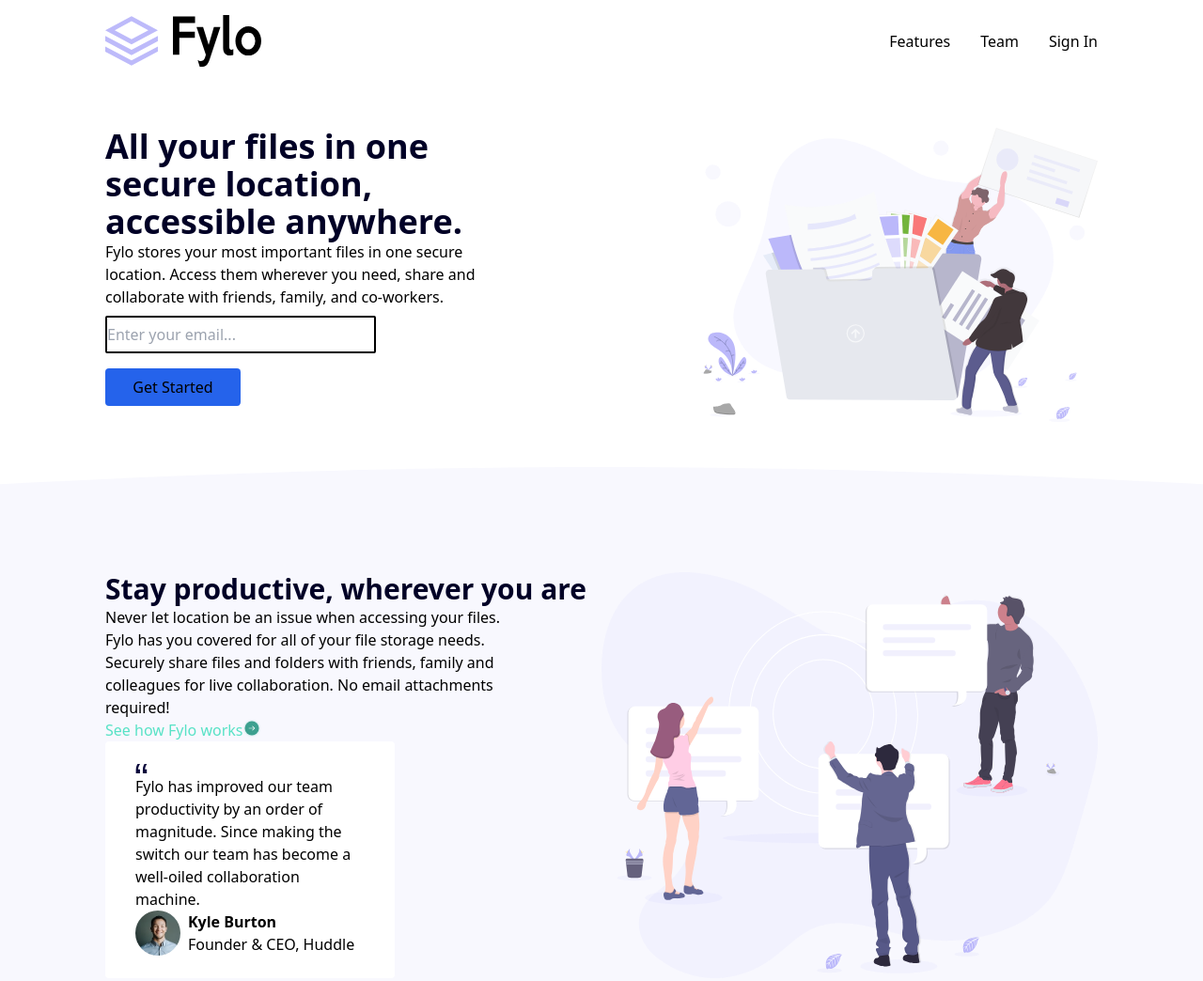
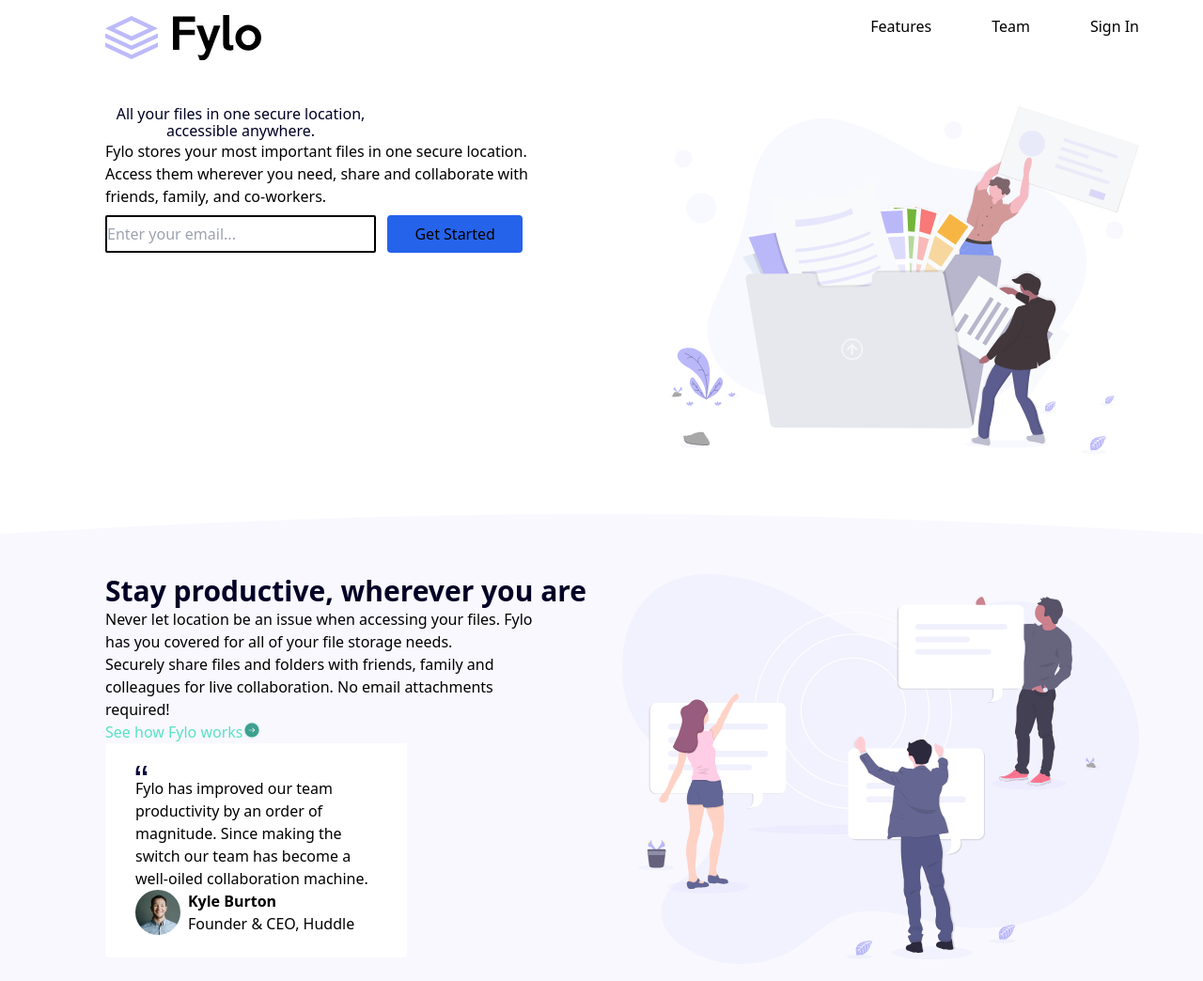
Before and after one commit to Donnish233/Fylo-assignment, a website: page index.html in a window 1280 px wide. Shown: the top 1044 px of the page at 94% size. Drawn offline with nearby package versions, Linux system fonts and the light colour scheme.

Commit message:
Third commit
Complemented some of the work done

```diff
--- a/index.html
+++ b/index.html
@@ -4,6 +4,7 @@
     <meta charset="UTF-8" />
     <meta name="viewport" content="width=device-width, initial-scale=1.0" />
     <!-- displays site properly based on user's device -->
+    <script src="https://unpkg.com/@tailwindcss/browser@4"></script>
     <link rel="stylesheet" href="./src/output.css" />
     <link
       rel="icon"
@@ -11,7 +12,7 @@
       sizes="32x32"
       href="./images/favicon-32x32.png"
     />
-    <!-- <script src="https://unpkg.com/@tailwindcss/browser@4"></script> -->
+
     <title>Frontend Mentor | Fylo landing page with two column layout</title>
     <script
       src="https://kit.fontawesome.com/d078f9a93c.js"
@@ -38,23 +39,23 @@
     </style>
   </head>
   <body>
-    <header class="w-full py-4 px-28 flex justify-between">
-      <img src="./images/logo.svg" alt="Fylo logo" />
+    <header class="m-4 flex justify-between w-[270px] md:w-[1100px] md:justify-between md:mx-28 md:mt-4 md:mb-12">
+      <img src="./images/logo.svg" alt="Fylo logo" class="h-6 w-12 md:w-auto"/>
       <nav>
-        <ul class="flex space-x-8 py-4">
+        <ul class="flex gap-4 md:flex md:gap-16">
           <li class="cursor-pointer">Features</li>
           <li class="cursor-pointer">Team</li>
           <li class="cursor-pointer">Sign In</li>
         </ul>
       </nav>
     </header>
-    <section class="w-full my-12 px-28">
-      <div class="flex justify-between w-full">
+    <section class="w-80 m-4 md:w-[1100px] md:mt-12 md:mb-16 md:mx-28">
+      <div class="flex justify-between flex-wrap-reverse md:w-[1100px]">
         <section>
-          <h1 class="text-4xl text-[#000026] font-semibold w-8/12">
+          <h1 class="w-72 text-2xl font-bold text-center text-[#000026] md:font-semibold md:text-4xl md:w-[500px]">
             All your files in one secure location, accessible anywhere.
           </h1>
-          <div class="w-8/12">
+          <div class="w-[500px]">
             <p>
               Fylo stores your most important files in one secure location.
               Access them wherever you need, share and collaborate with friends,
@@ -75,11 +76,11 @@
             </button>
           </div>
         </section>
-        <img src="./images/illustration-1.svg" alt="" class="w-[40%]" />
+        <img src="./images/illustration-1.svg" alt="" class=" w-64 m-4 md:w-[500px] md:m-0" />
       </div>
     </section>
-    <section id="down" class="w-full p-28">
-      <div class="flex justify-between">
+    <section id="down" class="w-full">
+      <div class="flex justify-between w-[1100px] mx-28 py-16">
         <section>
           <h2 class="text-3xl text-[#000026] font-semibold">
             Stay productive, wherever you are
--- a/package.json
+++ b/package.json
@@ -1,5 +1,8 @@
 {
   "devDependencies": {
     "tailwindcss": "^3.4.17"
+  },
+  "dependencies": {
+    "@tailwindcss/cli": "^4.0.14"
   }
 }
```
Also changed, not shown: src/output.css, 1 other file.
